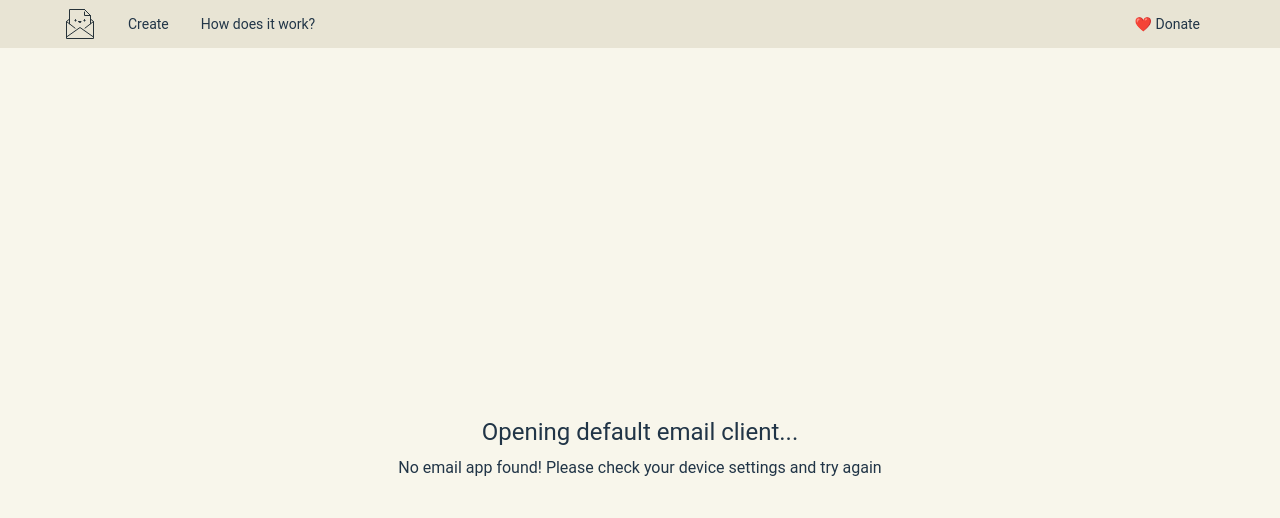
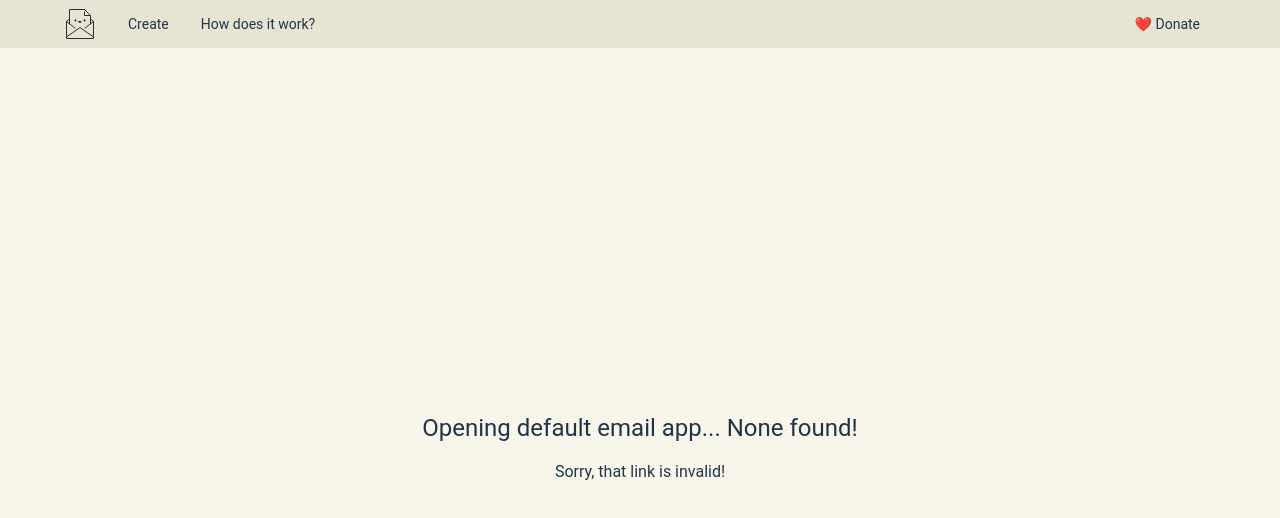
Before and after one commit to noalbalint/linkmail, a Vue app: page /consume in a window 1280 px wide. Shown: the top 518 px of the page. Built offline with nearby package versions, Linux system fonts and the light colour scheme; no server answers; the database is empty.

Commit message:
improve messages in /comsume page

```diff
--- a/src/pages/Consume.vue
+++ b/src/pages/Consume.vue
@@ -1,18 +1,12 @@
 <template>
   <div class="flex flex-col items-center justify-center min-h-screen">
-    <span class="text-2xl pb-2"> Opening default email client... </span>
-    <span class="min-h-6">
-      {{
-        timeoutComplete
-        ? 'No email app found! Please check your device settings and try again'
-        : ''
-      }}
-    </span>
+    <span class="text-2xl pb-4"> Opening default email app... {{ timeoutComplete ? 'None found!' : '' }} </span>
+    <span> {{ errorMessage }} </span>
   </div>
 </template>
 
 <script setup lang="ts">
-import { ref } from 'vue';
+import { ref, computed } from 'vue';
 import { db } from '../../firebase.ts'
 import { doc, getDoc } from "firebase/firestore";
 
@@ -21,6 +15,19 @@ setTimeout(() => {
 }, 5000);
 
 let timeoutComplete = ref(false);
+let emailNotFound = ref(false);
+
+const errorMessage = computed((): string => {
+  if (emailNotFound.value) {
+    return 'Sorry, that link is invalid!'
+  }
+
+  if (!emailNotFound.value && timeoutComplete.value) {
+    return 'Please check your device settings and try again :)'
+  }
+
+  return '';
+});
 
 const urlParams = new URLSearchParams(window.location.search);
 const mailCode = urlParams.get('email');
@@ -33,6 +40,7 @@ async function getEmail(): Promise<string | null> {
     if (docSnap.exists()) {
       return docSnap.data()?.mailto;
     } else {
+      emailNotFound.value = true;
       return null;
     }
   } catch (error) {
```
Also changed, not shown: src/tailwind.css.
